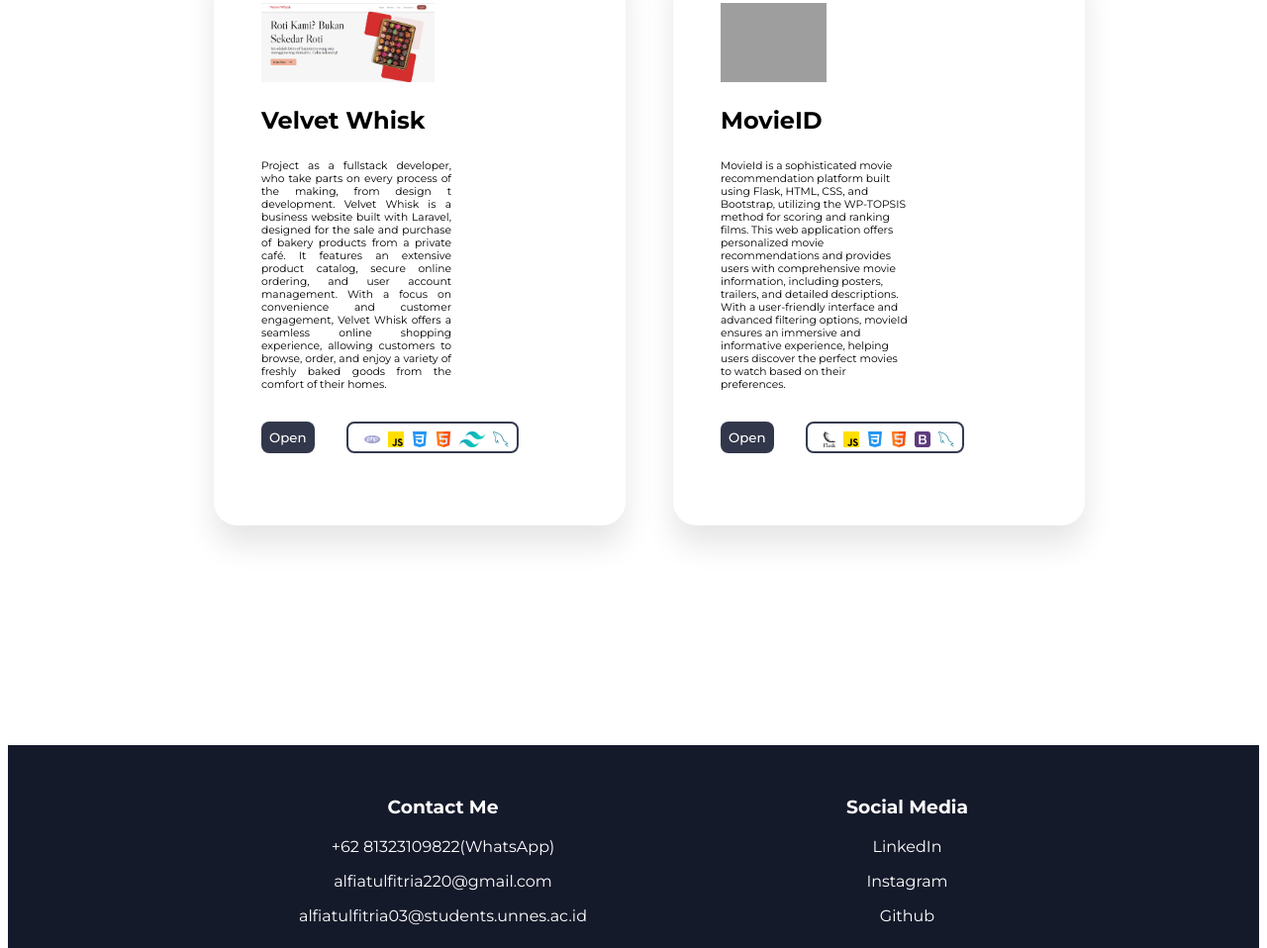
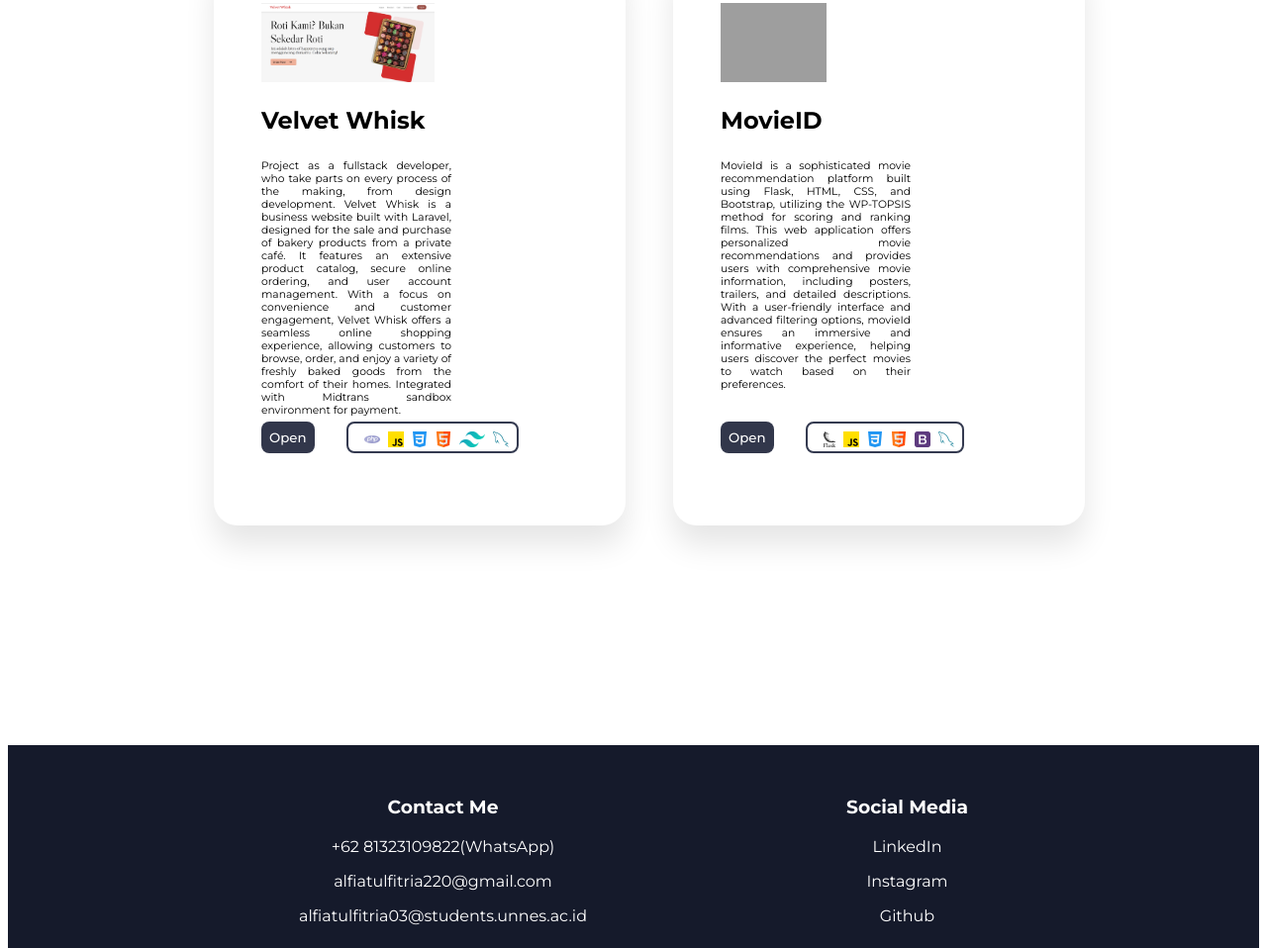
Before and after one commit to Skeleton312/Portofolio, a plain HTML site: page index.html in a window 1280 px wide. Shown: the part 1841-2799 px from the top of the page at 99% size. Drawn offline with Linux system fonts and the light colour scheme; grey boxes are pictures that could not be loaded.

Commit message:
Update index.html

```diff
--- a/index.html
+++ b/index.html
@@ -125,7 +125,7 @@
                     <img src="aset/landing1.png">
                     <div class="description">
                         <h2>Velvet Whisk</h2>
-                        <h6 style="text-align:justify;">Project as a fullstack developer, who take parts on every process of the making, from design t development. Velvet Whisk is a business website built with Laravel, designed for the sale and purchase of bakery products from a private café. It features an extensive product catalog, secure online ordering, and user account management. With a focus on convenience and customer engagement, Velvet Whisk offers a seamless online shopping experience, allowing customers to browse, order, and enjoy a variety of freshly baked goods from the comfort of their homes.</h6>
+                        <h6 style="text-align:justify;">Project as a fullstack developer, who take parts on every process of the making, from design development. Velvet Whisk is a business website built with Laravel, designed for the sale and purchase of bakery products from a private café. It features an extensive product catalog, secure online ordering, and user account management. With a focus on convenience and customer engagement, Velvet Whisk offers a seamless online shopping experience, allowing customers to browse, order, and enjoy a variety of freshly baked goods from the comfort of their homes. Integrated with Midtrans sandbox environment for payment.</h6>
                         <div class="tombol">
                             <a href="https://velvetwhiskbakery.cloud/" target="_blank">Open</a>
                             <div class="languages">
@@ -144,7 +144,7 @@
                         <img src="aset/movieid.png">
                         <div class="description">
                             <h2>MovieID</h2>
-                            <h6>MovieId is a sophisticated movie recommendation platform built using Flask, HTML, CSS, and Bootstrap, utilizing the WP-TOPSIS method for scoring and ranking films. This web application offers personalized movie recommendations and provides users with comprehensive movie information, including posters, trailers, and detailed descriptions. With a user-friendly interface and advanced filtering options, movieId ensures an immersive and informative experience, helping users discover the perfect movies to watch based on their preferences.</h6>
+                            <h6 style="text-align:justify;">MovieId is a sophisticated movie recommendation platform built using Flask, HTML, CSS, and Bootstrap, utilizing the WP-TOPSIS method for scoring and ranking films. This web application offers personalized movie recommendations and provides users with comprehensive movie information, including posters, trailers, and detailed descriptions. With a user-friendly interface and advanced filtering options, movieId ensures an immersive and informative experience, helping users discover the perfect movies to watch based on their preferences.</h6>
                             <div class="tombol">
                                 <a href="https://github.com/Skeleton312/wp-topsis-movieRecomendation/tree/master" target="_blank">Open</a>
                                 <div class="languages">
```
